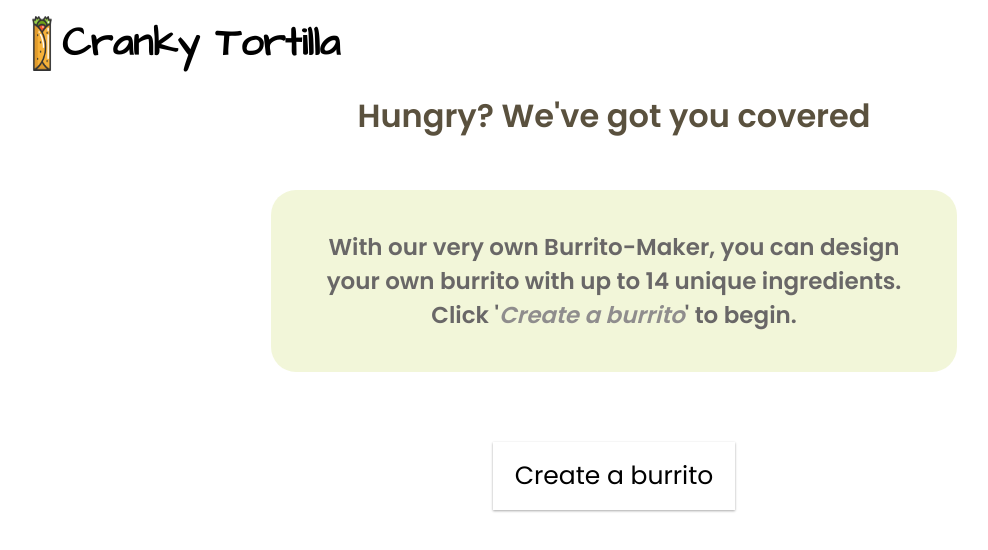
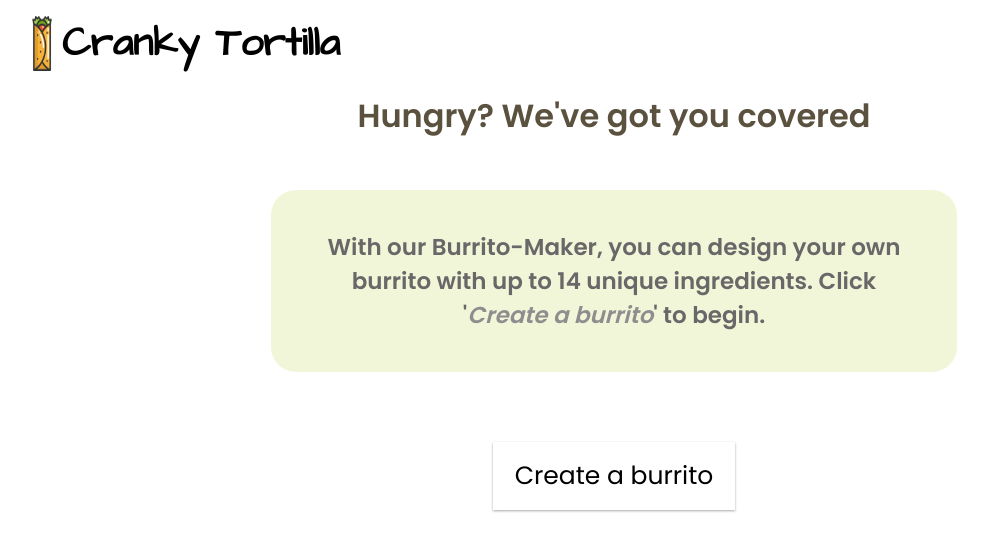
Before and after one commit to ChaseFaggard/CrankyTortillaBurritoMaker, an Angular app: page / in a window 1280 px wide. Shown: the top 550 px of the page, without its empty margins (26-1014 px from the left). Built offline with nearby package versions, Linux system fonts and the light colour scheme.

Commit message:
changed wording on home

```diff
--- a/src/app/home/home.component.html
+++ b/src/app/home/home.component.html
@@ -2,7 +2,7 @@
 
     <h1>Hungry? We've got you covered</h1>
     <h3>
-        With our very own Burrito-Maker, you can design your own burrito with up to 14 unique ingredients. Click '<span>Create a burrito</span>' to begin.
+        With our Burrito-Maker, you can design your own burrito with up to 14 unique ingredients. Click '<span>Create a burrito</span>' to begin.
     </h3>
 
     <button><a href="burrito-maker">Create a burrito</a></button>
```
